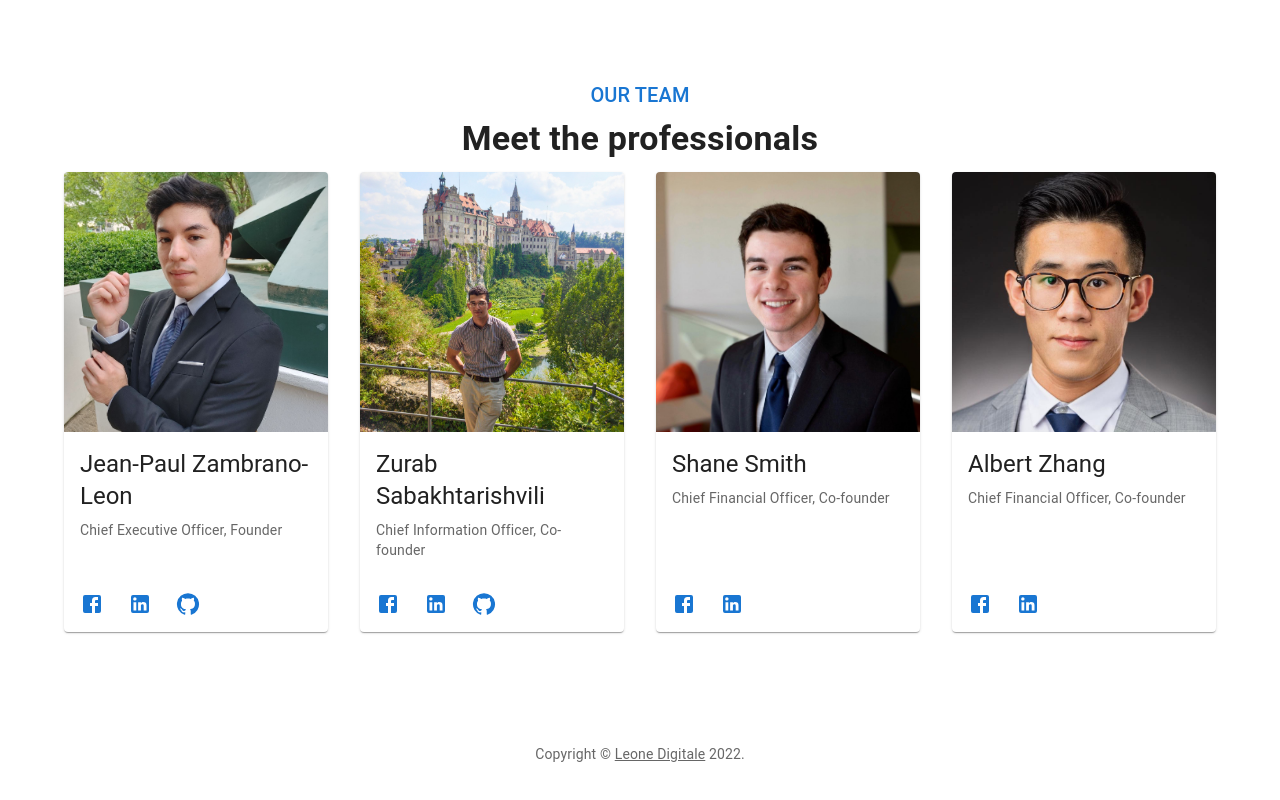
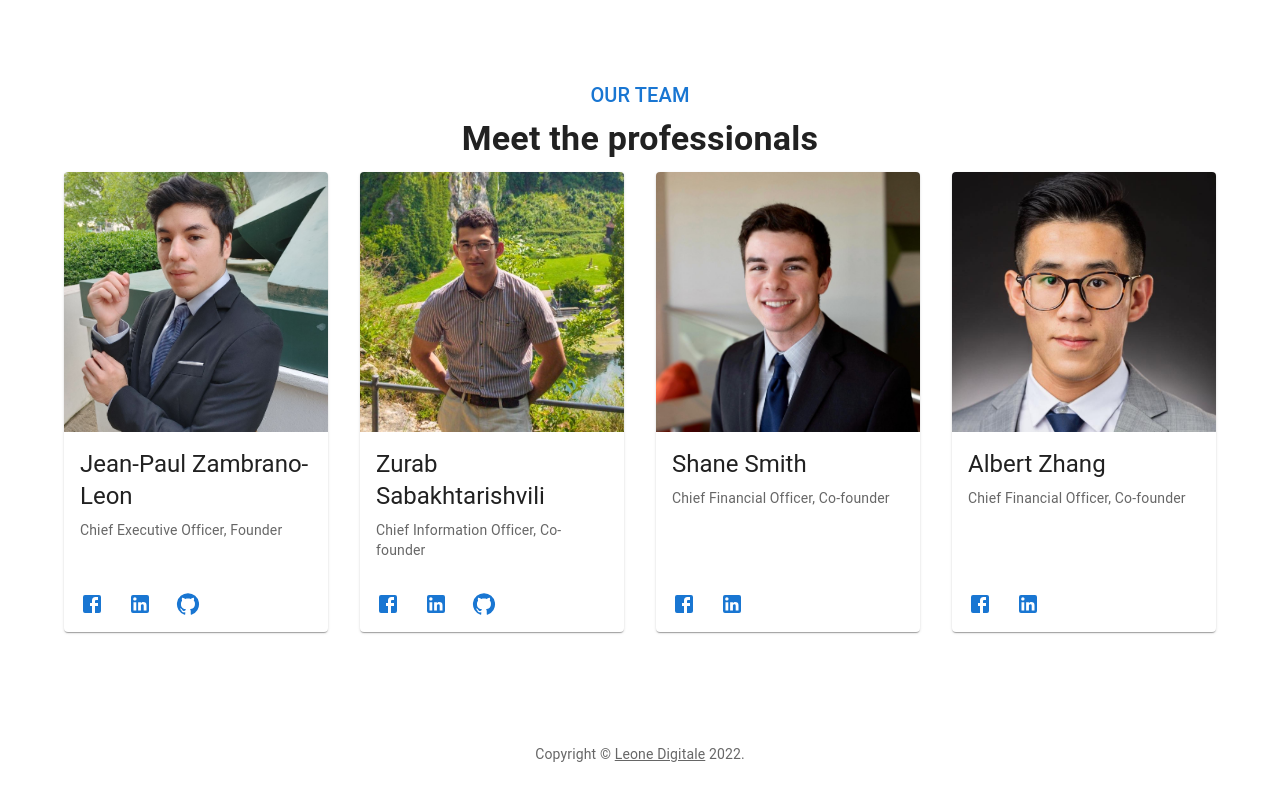
Before and after one commit to jpzambranoleon/static-website-mui, a React (Create React App) app: page / in a window 1280 px wide. Shown: the part 2385-3185 px from the top of the page. Built offline with nearby package versions, Linux system fonts and the light colour scheme; the HTML template or start-up script is replaced by a standard one.

Commit message:
updated TheTeam.jsx

```diff
--- a/src/pages/home/components/TheTeam.jsx
+++ b/src/pages/home/components/TheTeam.jsx
@@ -37,7 +37,7 @@ const TheTeam = () => {
         </Grid>
         <Grid item xs={12} sm={6} md={3}>
           <Card sx={{ height: "100%", display: "flex", flexDirection: "column" }}>
-            <CardMedia component="img" height="260" image="/images/zurab_cio.jpg" alt="portrait" />
+            <CardMedia component="img" height="260" image="/images/zura_cio.jpg" alt="portrait" />
             <CardContent sx={{ flexGrow: 1 }}>
               <Typography gutterBottom variant="h5" component="div">
                 Zurab Sabakhtarishvili
```
Also changed, not shown: public/images/zura_cio.JPG (added), public/images/zurab_cio.jpg (deleted).
